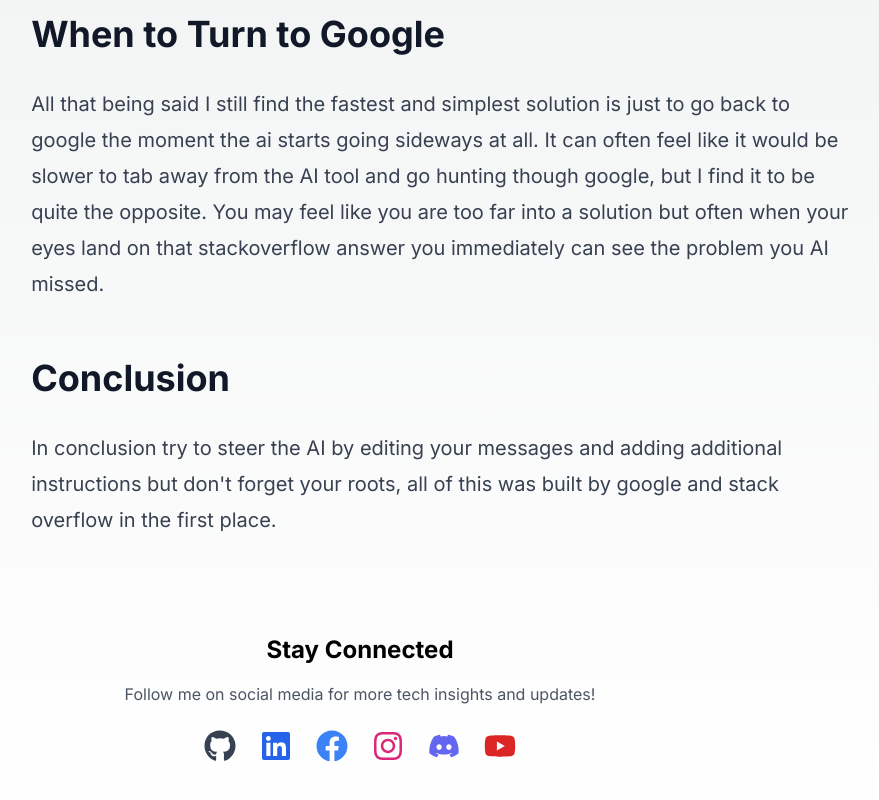
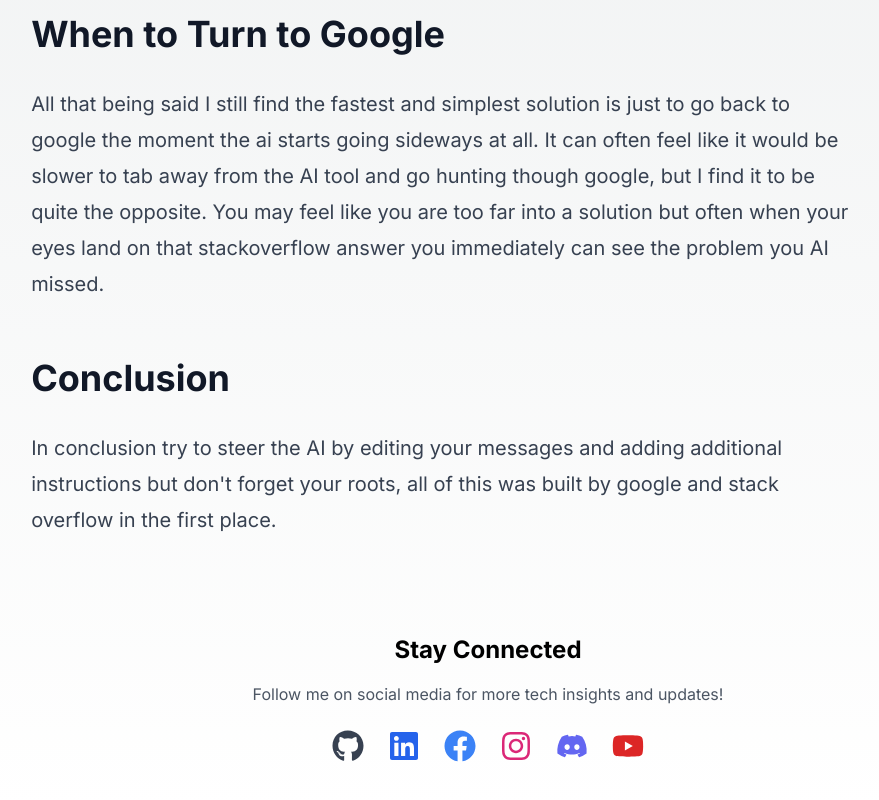
Before and after one commit to TheDigitalNinja/thedigitalninja-nextjs, a Next.js app: page /blog/escaping-the-ai-feedback-loop in a window 1280 px wide. Shown: the part 1978-2778 px from the top of the page, without its empty margins (280-1159 px from the left). Built offline with nearby package versions, Linux system fonts and the light colour scheme; no server answers.

Commit message:
center the follow me widget

```diff
--- a/src/app/blog/[slug]/page.tsx
+++ b/src/app/blog/[slug]/page.tsx
@@ -141,9 +141,9 @@ export default function PostPage({ params }: PostPageProps) {
               />
             </article>
           </main>
+          <FollowMeWidget />
         </div>
       </div>
-      <FollowMeWidget />
     </>
   )
 }
```
